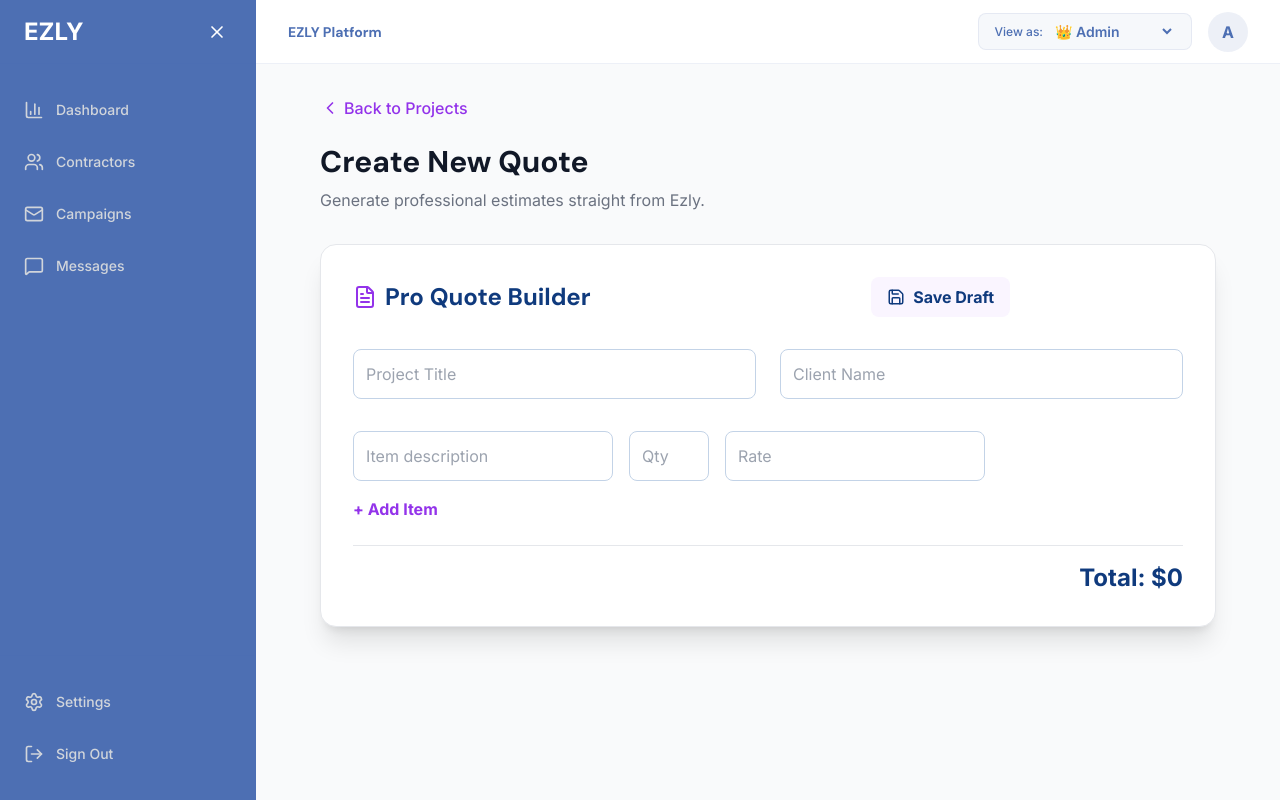
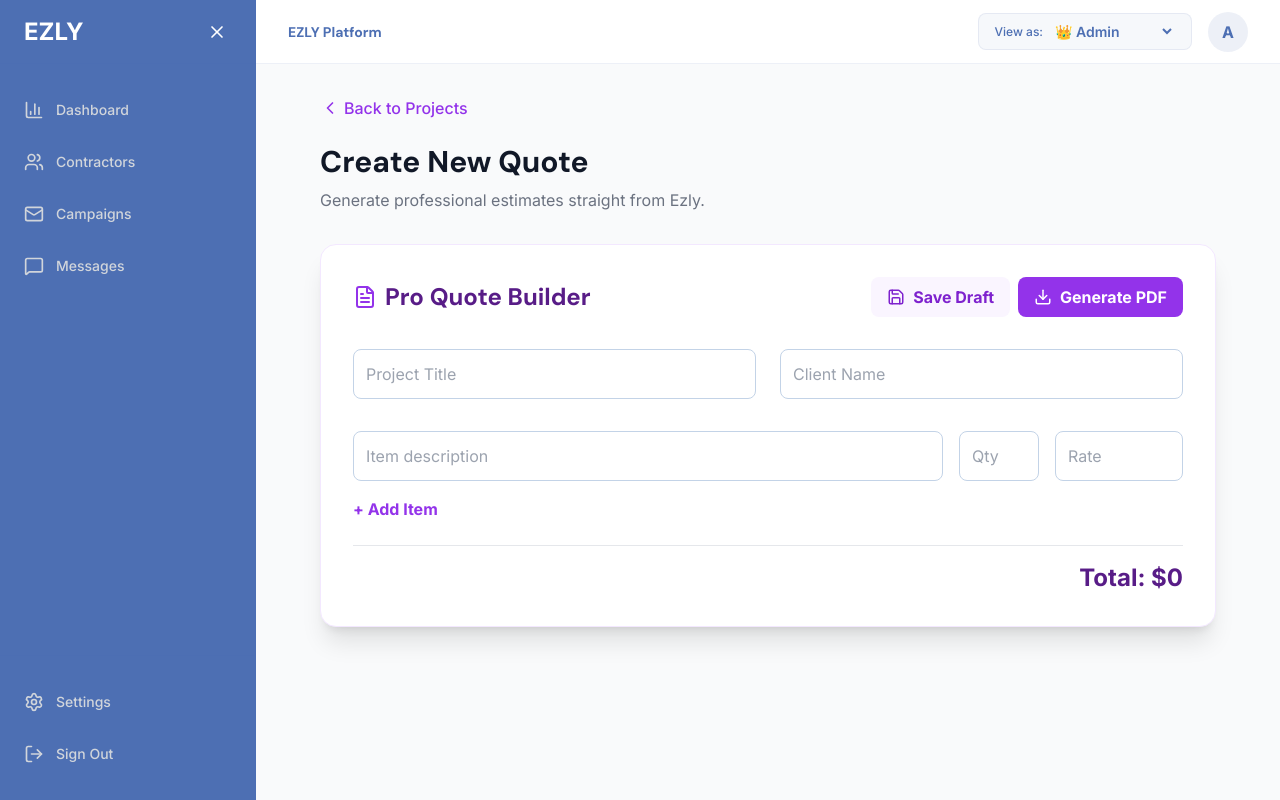
Before and after one commit to bpnelsen/ezly-dashboard, a Next.js app: page /dashboard/contractor/quotes/new in a window 1280 px wide. Built offline with nearby package versions, Linux system fonts and the light colour scheme; no server answers.

Commit message:
fix: add missing QuoteBuilder to root components

```diff
--- /dev/null
+++ b/components/QuoteBuilder.tsx
@@ -0,0 +1,69 @@
+'use client'
+
+import { useState } from 'react'
+import { FileText, Plus, Save, Download } from 'lucide-react'
+
+export default function QuoteBuilder() {
+  const [quote, setQuote] = useState<{
+    title: string;
+    clientName: string;
+    items: { desc: string; qty: number; rate: number }[];
+    notes: string;
+  }>({
+    title: '',
+    clientName: '',
+    items: [{ desc: '', qty: 1, rate: 0 }],
+    notes: ''
+  })
+
+  const addItem = () => setQuote(q => ({...q, items: [...q.items, { desc: '', qty: 1, rate: 0 }]}))
+
+  const updateItem = (index: number, field: keyof typeof quote.items[0], value: string | number) => {
+    const newItems = [...quote.items]
+    newItems[index] = { ...newItems[index], [field]: value }
+    setQuote(q => ({ ...q, items: newItems }))
+  }
+
+  const total = quote.items.reduce((sum, item) => sum + (Number(item.qty) * Number(item.rate)), 0)
+
+  return (
+    <div className="bg-white p-8 shadow-xl rounded-2xl border border-purple-100">
+      <div className="flex justify-between items-center mb-8">
+        <h2 className="text-2xl font-bold text-purple-900 flex items-center gap-2">
+          <FileText className="text-purple-600" />
+          Pro Quote Builder
+        </h2>
+        <div className="flex gap-2">
+          <button className="text-purple-700 bg-purple-50 px-4 py-2 rounded-lg font-bold flex items-center gap-2 hover:bg-purple-100">
+            <Save size={18} /> Save Draft
+          </button>
+          <button className="bg-purple-600 text-white px-4 py-2 rounded-lg font-bold flex items-center gap-2 hover:bg-purple-700">
+            <Download size={18} /> Generate PDF
+          </button>
+        </div>
+      </div>
+
+      {/* Basic Info */}
+      <div className="grid md:grid-cols-2 gap-6 mb-8">
+        <input className="p-3 border rounded-lg" placeholder="Project Title" onChange={e => setQuote({...quote, title: e.target.value})} />
+        <input className="p-3 border rounded-lg" placeholder="Client Name" onChange={e => setQuote({...quote, clientName: e.target.value})} />
+      </div>
+
+      {/* Line Items */}
+      <div className="space-y-4 mb-6">
+        {quote.items.map((item, i) => (
+          <div key={i} className="flex gap-4">
+            <input className="flex-grow p-3 border rounded-lg" placeholder="Item description" onChange={e => updateItem(i, 'desc', e.target.value)} />
+            <input type="number" className="w-20 p-3 border rounded-lg" placeholder="Qty" onChange={e => updateItem(i, 'qty', e.target.value)} />
+            <input type="number" className="w-32 p-3 border rounded-lg" placeholder="Rate" onChange={e => updateItem(i, 'rate', e.target.value)} />
+          </div>
+        ))}
+        <button onClick={addItem} className="text-purple-600 font-bold flex items-center gap-1">+ Add Item</button>
+      </div>
+
+      <div className="text-right text-2xl font-bold text-purple-900 border-t pt-4">
+        Total: ${total.toLocaleString()}
+      </div>
+    </div>
+  )
+}
```
